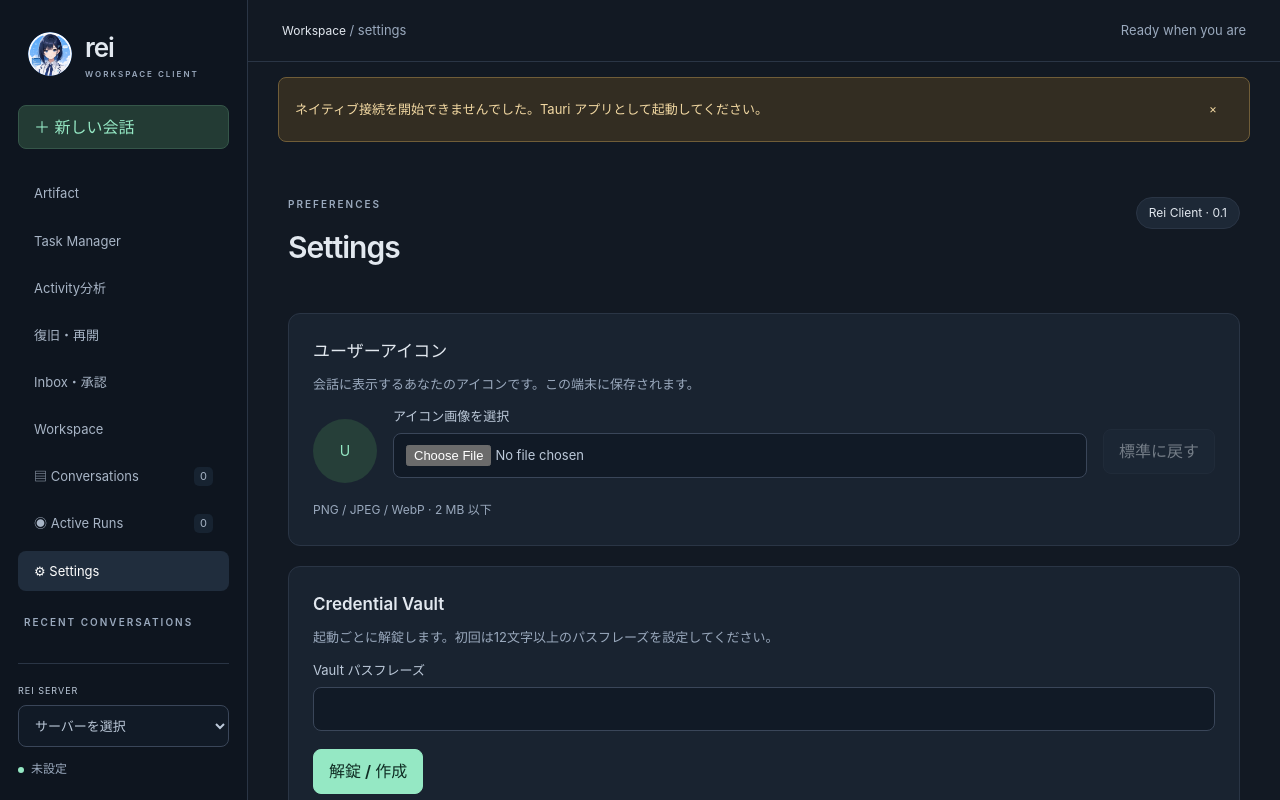
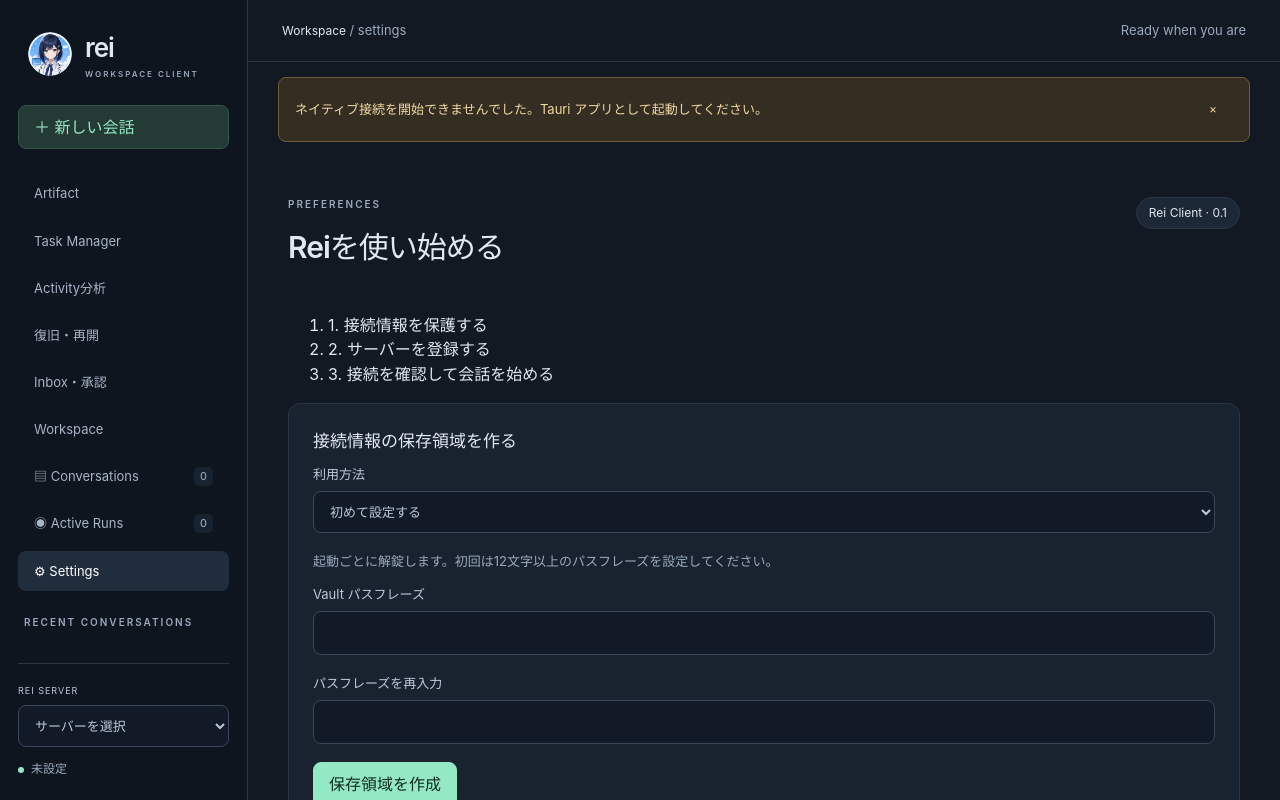
Before and after one commit to mikoto2000/rei, a React (Vite) app in the folder client/: page / in a window 1280 px wide. Both pictures are taken after a click on the button "⚙ Settings". Shown: the top 800 px of the page. Built offline with nearby package versions, Linux system fonts and the light colour scheme.

Commit message:
Guide connection setup through first conversation

```diff
--- a/client/src/App.tsx
+++ b/client/src/App.tsx
@@ -522,6 +522,12 @@ export function App({
             )}
             {page === "settings" && (
               <Settings
+                onStart={(serverId) =>
+                  void perform(async () => {
+                    await call("server_select", { serverId });
+                    navigate("new");
+                  })
+                }
                 userAvatar={userAvatar}
                 onUserAvatar={setUserAvatar}
                 servers={data.servers}
--- a/client/src/features/settings/Settings.tsx
+++ b/client/src/features/settings/Settings.tsx
@@ -10,6 +10,7 @@ interface Props {
   pending: boolean;
   userAvatar?: string | null;
   onUserAvatar?: (value: string | null) => void;
+  onStart?: (serverId: string) => void;
   onUnlock: (password: string) => void;
   onSave: (id: string | null, name: string, url: string, key: string) => void;
   onRemove: (id: string) => void;
@@ -18,6 +19,10 @@ interface Props {
   onNotifications: (enabled: boolean) => void;
 }
 export function Settings(props: Props) {
+  const [vaultMode, setVaultMode] = useState(
+    props.servers.length ? "unlock" : "create",
+  );
+  const [passwordError, setPasswordError] = useState<string | null>(null);
   const [editing, setEditing] = useState<string | null>(null);
   const server = props.servers.find((s) => s.id === editing);
   return (
@@ -25,19 +30,46 @@ export function Settings(props: Props) {
       <header className="page-heading">
         <div>
           <p className="eyebrow">PREFERENCES</p>
-          <h1>Settings</h1>
+          <h1>
+            {!props.servers.length
+              ? "Reiを使い始める"
+              : !props.unlocked
+                ? "接続設定を開く"
+                : "Settings"}
+          </h1>
         </div>
         <span className="pill">Rei Client · 0.1</span>
       </header>
-      {props.onUserAvatar && (
-        <AvatarSettings
-          avatar={props.userAvatar ?? null}
-          onChange={props.onUserAvatar}
-        />
-      )}
+      <ol aria-label="接続設定の手順">
+        <li>{props.unlocked ? "✓ " : "1. "}接続情報を保護する</li>
+        <li>{props.servers.length ? "✓ " : "2. "}サーバーを登録する</li>
+        <li>
+          {Object.values(props.connections).some((c) => c.authenticated)
+            ? "✓ "
+            : "3. "}
+          接続を確認して会話を始める
+        </li>
+      </ol>
       {!props.unlocked && (
         <section className="card">
-          <h2>Credential Vault</h2>
+          <h2>
+            {vaultMode === "create"
+              ? "接続情報の保存領域を作る"
+              : "保存済みの接続情報を開く"}
+          </h2>
+          <label>
+            利用方法
+            <select
+              value={vaultMode}
+              onChange={(e) => {
+                setVaultMode(e.target.value);
+                setPasswordError(null);
+              }}
+            >
+              <option value="create">初めて設定する</option>
+              <option value="unlock">保存済みの設定を開く</option>
+            </select>
+          </label>
           <p>
             起動ごとに解錠します。初回は12文字以上のパスフレーズを設定してください。
           </p>
@@ -49,6 +81,15 @@ export function Settings(props: Props) {
                 "password",
               ) as HTMLInputElement;
               const password = input.value;
+              const confirmation = form.elements.namedItem(
+                "confirmation",
+              ) as HTMLInputElement | null;
+              if (confirmation && password !== confirmation.value) {
+                setPasswordError("パスフレーズが一致しません。");
+                return;
+              }
+              setPasswordError(null);
+              if (confirmation) confirmation.value = "";
               input.value = "";
               props.onUnlock(password);
             }}
@@ -63,8 +104,25 @@ export function Settings(props: Props) {
                 required
               />
             </label>
+            {vaultMode === "create" && (
+              <label>
+                パスフレーズを再入力
+                <input
+                  name="confirmation"
+                  type="password"
+                  autoComplete="new-password"
+                  minLength={12}
+                  required
+                />
+              </label>
+            )}
+            {passwordError && <p role="alert">{passwordError}</p>}
             <button className="primary" disabled={props.pending}>
-              解錠 / 作成
+              {props.pending
+                ? "処理中…"
+                : vaultMode === "create"
+                  ? "保存領域を作成"
+                  : "接続情報を開く"}
             </button>
           </form>
         </section>
@@ -92,7 +150,7 @@ export function Settings(props: Props) {
               <div className="button-row">
                 <button onClick={() => setEditing(s.id)}>編集</button>
                 <button
-                  disabled={props.pending}
+                  disabled={!props.unlocked || props.pending}
                   onClick={() => props.onTest(s.id)}
                 >
                   Test Connection
@@ -105,6 +163,16 @@ export function Settings(props: Props) {
                   削除
                 </button>
               </div>
+              {props.unlocked &&
+                props.connections[s.id]?.authenticated &&
+                props.onStart && (
+                  <button
+                    className="primary"
+                    onClick={() => props.onStart?.(s.id)}
+                  >
+                    このサーバーで会話を始める
+                  </button>
+                )}
               {props.connections[s.id] && (
                 <div className="connection-result">
                   <span>
@@ -159,6 +227,7 @@ export function Settings(props: Props) {
               Name
               <input
                 name="name"
+                disabled={!props.unlocked}
                 defaultValue={server?.name ?? ""}
                 placeholder="Home Rei"
                 required
@@ -168,6 +237,7 @@ export function Settings(props: Props) {
               URL
               <input
                 name="url"
+                disabled={!props.unlocked}
                 type="url"
                 defaultValue={server?.baseUrl ?? ""}
                 placeholder="https://rei.example"
@@ -186,9 +256,14 @@ export function Settings(props: Props) {
                 }
               />
             </label>
-            <small>入力後は Rust の暗号化 Vault に保存します。</small>
+            <small>
+              APIキーは、この端末の暗号化された保存領域に保存します。
+            </small>
             <div className="button-row">
-              <button className="primary" disabled={props.pending}>
+              <button
+                className="primary"
+                disabled={!props.unlocked || props.pending}
+              >
                 Save
               </button>
               {server && (
@@ -209,6 +284,12 @@ export function Settings(props: Props) {
           </form>
         </section>
       </div>
+      {props.unlocked && props.servers.length > 0 && props.onUserAvatar && (
+        <AvatarSettings
+          avatar={props.userAvatar ?? null}
+          onChange={props.onUserAvatar}
+        />
+      )}
       <section className="card">
         <h2>Notifications</h2>
         <label className="checkbox">
@@ -225,7 +306,7 @@ export function Settings(props: Props) {
       <section className="card about">
         <h2>About Rei Client</h2>
         <p>Run と Conversation のためのネイティブクライアント。</p>
-        <small>React → Tauri / Rust → Rei Server · Phase 1–2</small>
+        <small>会話・作業・生成物をまとめて管理できます。</small>
       </section>
     </section>
   );
```
Also changed, not shown: 2 other files (tests, documents, lock files or other folders).
